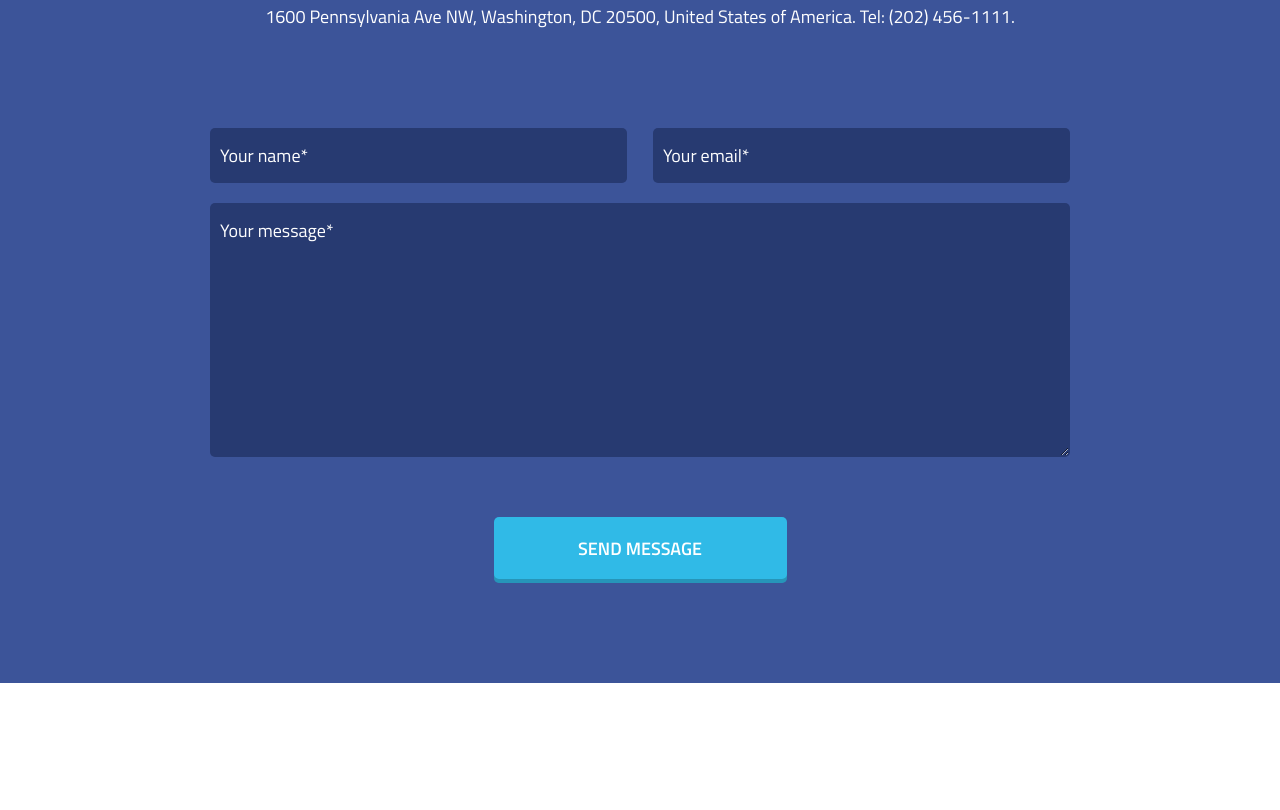
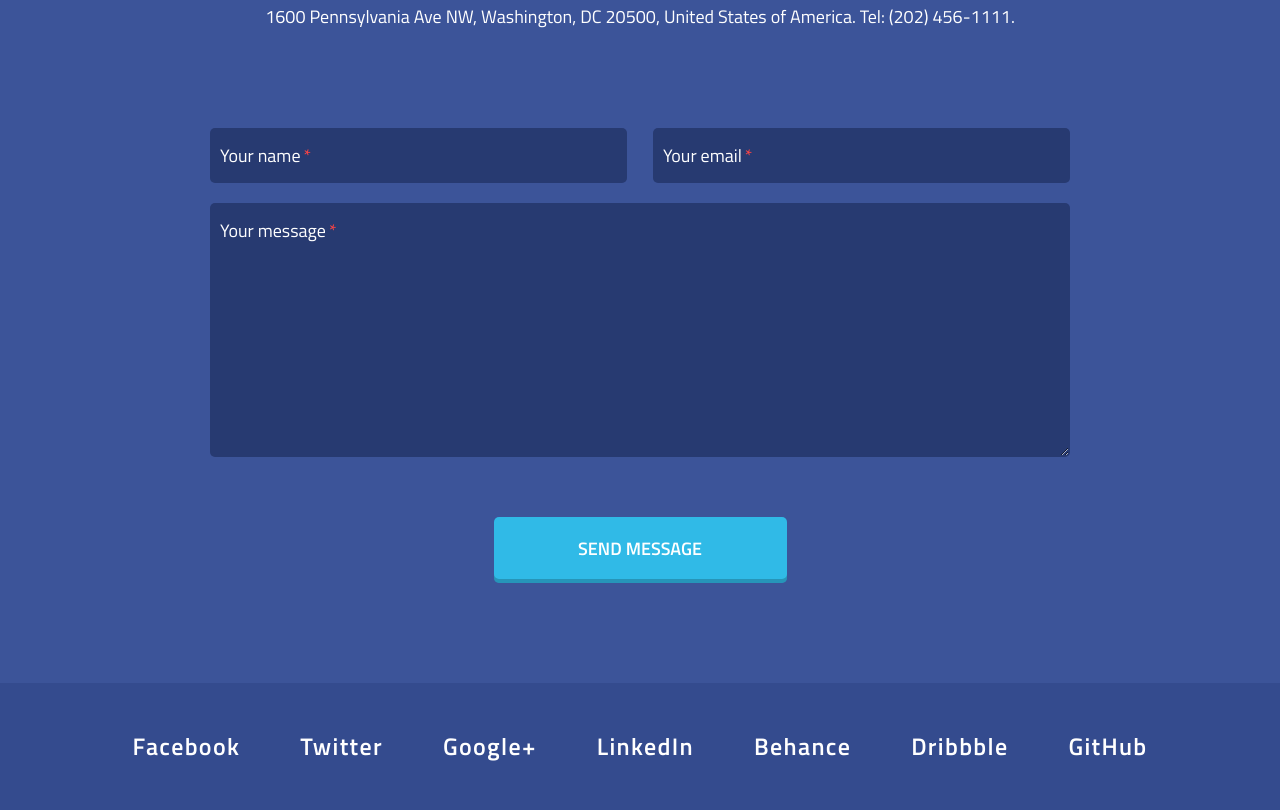
Before and after one commit to looktoroot/Ascent, a website: page src/index.html in a window 1280 px wide. Shown: the part 5079-5889 px from the top of the page. Before the commit the page ends 5762 px from the top, so only its background shows below. Drawn offline with nearby package versions, Linux system fonts and the light colour scheme; files that its build step writes are made by us from their sources.

Commit message:
added page footer

```diff
--- a/src/index.html
+++ b/src/index.html
@@ -314,6 +314,20 @@
     </div>
   </section>
 
+  <footer class="page-footer">
+    <div class="wrapper">
+      <ul class="page-footer__social-links">
+        <li class="page-footer__social-links-item"><a href="#">Facebook</a></li>
+        <li class="page-footer__social-links-item"><a href="#">Twitter</a></li>
+        <li class="page-footer__social-links-item"><a href="#">Google+</a></li>
+        <li class="page-footer__social-links-item"><a href="#">LinkedIn</a></li>
+        <li class="page-footer__social-links-item"><a href="#">Behance</a></li>
+        <li class="page-footer__social-links-item"><a href="#">Dribbble</a></li>
+        <li class="page-footer__social-links-item"><a href="#">GitHub</a></li>
+      </ul>
+    </div>
+  </footer>
+
 
 
 
--- a/src/sass/blocks/feedback-form.scss
+++ b/src/sass/blocks/feedback-form.scss
@@ -69,5 +69,11 @@
     position: absolute;
     top: 18px;
     left: 10px;
+
+    & span {
+      padding-left: 3px;
+
+      color: #ff4444;
+    }
   }
 }
--- /dev/null
+++ b/src/sass/blocks/page-footer.scss
@@ -0,0 +1,35 @@
+.page-footer {
+  padding-top: 40px;
+  padding-bottom: 40px;
+  background-color: $color-page-footer;
+  color: $color-font-main;
+
+  &__social-links {
+    margin: 0;
+    padding: 0;
+
+    display: flex;
+    flex-wrap: wrap;
+    justify-content: center;
+
+    font-size: $font-size--large;
+    font-weight: 600;
+    letter-spacing: 0.055em;;
+
+    @media (min-width: $screen-sm) {
+      font-size: $font-size-item-title;
+    }
+  }
+
+  &__social-links-item {
+    padding-left: 30px;
+    padding-right: 30px;
+    padding-top: 10px;
+    padding-bottom: 10px;
+
+    & a:hover {
+      color: $color-page-footer--link-hover;
+    }
+  }
+
+}
--- a/src/sass/style.scss
+++ b/src/sass/style.scss
@@ -12,3 +12,4 @@
 @import "blocks/portfolio-item.scss";
 @import "blocks/about-us-item.scss";
 @import "blocks/feedback-form.scss";
+@import "blocks/page-footer.scss";
--- a/src/sass/variables.scss
+++ b/src/sass/variables.scss
@@ -10,7 +10,8 @@ $color-section-fourth--tabs-active:       #ffffff;
 $color-section-fifth:                     #d74680;
 $color-section-sixth:                     #3c5499;
 $color-section-sixth--form-item:          darken(saturate($color-section-sixth, 5.02), 11.96);
-$color-page-footer:                       #3c5499;
+$color-page-footer:                       #344b8e;
+$color-page-footer--link-hover:           lighten(saturate(adjust-hue($color-page-footer, -30), 32.83), 16.67);
 
 //цвета шрифтов
 $color-font-main:                         #ffffff;
```
Also changed, not shown: src/img/Ahley Greene.jpg, src/img/Anne Hathaway.jpg, src/img/Kate Upton.jpg, src/img/Olivia Wilde.jpg, src/img/graphic-design-progress.png, src/img/html-css-progress.png, src/img/mock-up-1.png, src/img/mock-up-2.png, src/img/mock-up-3.png, src/img/mock-up-4.png, src/img/ui-ux-progress.png, src/img/web-desing-progress.png.
